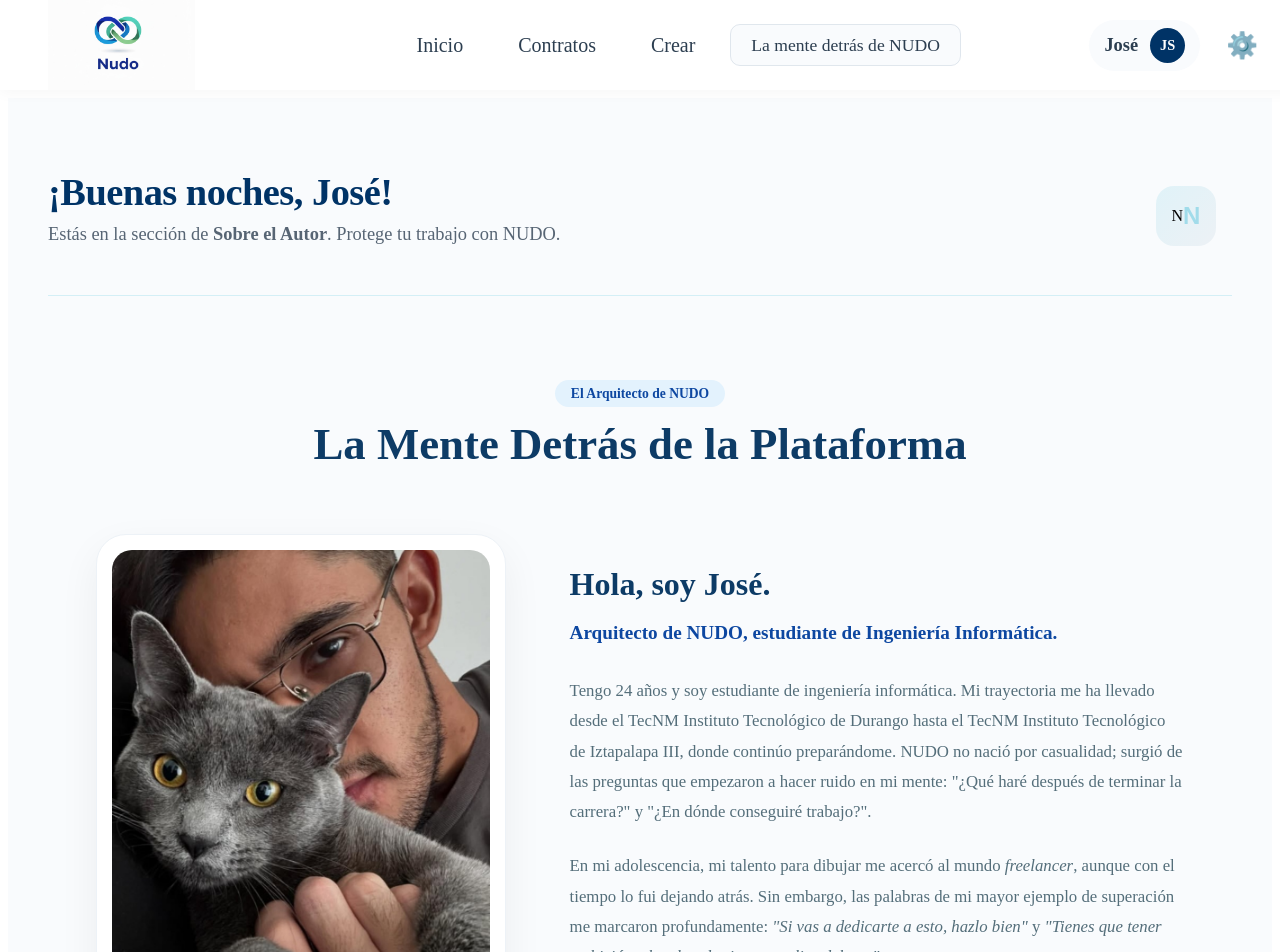
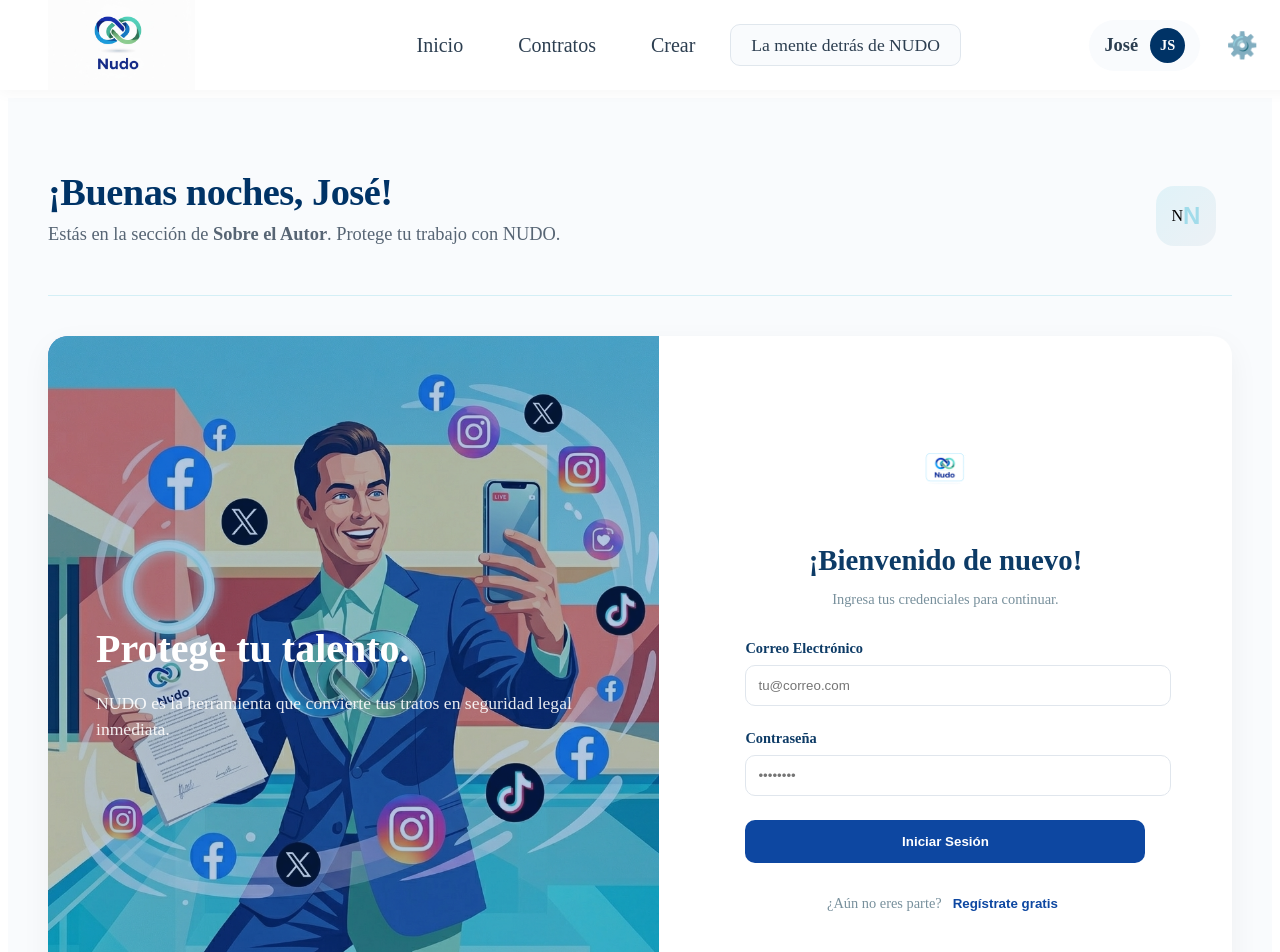
Before and after one commit to ssjoseduardo2002/nudo, an Angular app: page / in a window 1280 px wide. Shown: the top 952 px of the page. Built offline with nearby package versions, Linux system fonts and the light colour scheme.

Commit message:
componente acceso

```diff
--- a/src/app/app.html
+++ b/src/app/app.html
@@ -11,7 +11,7 @@
 
     <section class="vista-activa">
 
-      <app-la-mente-detras-de-nudo></app-la-mente-detras-de-nudo>
+      <app-acceso></app-acceso>
 
       <router-outlet></router-outlet>
     </section>
--- a/src/app/app.ts
+++ b/src/app/app.ts
@@ -10,6 +10,7 @@
 // 2. IMPORTACIÓN DE LAS VISTAS
 import { Inicio } from './componentes_de_vistas/inicio/inicio';
 import { LaMenteDetrasDeNudo } from './componentes_de_vistas/la-mente-detras-de-nudo/la-mente-detras-de-nudo';
+import { Acceso } from "./componentes_de_vistas/acceso/acceso";
 
 @Component({
   selector: 'app-root',
@@ -22,7 +23,9 @@
     PieDePagina,
     Inicio,
     LaMenteDetrasDeNudo // REGISTRAMOS TU BIOGRAFÍA AQUÍ
-  ],
+    ,
+    Acceso
+],
   templateUrl: './app.html',
   styleUrl: './app.scss'
 })
--- a/src/app/componentes_de_vistas/acceso/acceso.html
+++ b/src/app/componentes_de_vistas/acceso/acceso.html
@@ -1 +1,47 @@
-<p>acceso works!</p>
+<div class="contenedor-acceso">
+  <div class="columna-visual">
+    <div class="overlay-texto">
+      <h2>Protege tu talento.</h2>
+      <p>NUDO es la herramienta que convierte tus tratos en seguridad legal inmediata.</p>
+    </div>
+    <img src="images/bloque_de_color2.png" alt="Ilustración NUDO" class="img-fondo">
+  </div>
+
+  <div class="columna-formulario">
+    <div class="tarjeta-login">
+      <header class="header-login">
+        <img src="images/logotipo.png" alt="Logo NUDO" class="mini-logo">
+        <h1>{{ esRegistro ? 'Crea tu cuenta' : '¡Bienvenido de nuevo!' }}</h1>
+        <p>{{ esRegistro ? 'Únete a la red de creativos protegidos.' : 'Ingresa tus credenciales para continuar.' }}</p>
+      </header>
+
+      <form (ngSubmit)="onSubmit()" class="formulario">
+        <div class="campo" *ngIf="esRegistro">
+          <label>Nombre Completo</label>
+          <input type="text" placeholder="Ej. Juan Pérez" required>
+        </div>
+
+        <div class="campo">
+          <label>Correo Electrónico</label>
+          <input type="email" placeholder="tu@correo.com" required>
+        </div>
+
+        <div class="campo">
+          <label>Contraseña</label>
+          <input type="password" placeholder="••••••••" required>
+        </div>
+
+        <button type="submit" class="btn-principal">
+          {{ esRegistro ? 'Registrarme' : 'Iniciar Sesión' }}
+        </button>
+      </form>
+
+      <footer class="footer-login">
+        <span>{{ esRegistro ? '¿Ya tienes cuenta?' : '¿Aún no eres parte?' }}</span>
+        <button (click)="alternarModo()" class="btn-enlace">
+          {{ esRegistro ? 'Inicia Sesión aquí' : 'Regístrate gratis' }}
+        </button>
+      </footer>
+    </div>
+  </div>
+</div>
--- a/src/app/componentes_de_vistas/acceso/acceso.scss
+++ b/src/app/componentes_de_vistas/acceso/acceso.scss
@@ -0,0 +1,101 @@
+.contenedor-acceso {
+  display: flex;
+  height: 85vh; // Ajustado para que quepa entre header y footer
+  background: white;
+  border-radius: 20px;
+  overflow: hidden;
+  box-shadow: 0 10px 30px rgba(0,0,0,0.05);
+
+  .columna-visual {
+    flex: 1.2;
+    position: relative;
+    background: #0d47a1; // Color base de NUDO
+    display: flex;
+    align-items: center;
+    justify-content: center;
+
+    .img-fondo {
+      width: 100%;
+      height: 100%;
+      object-fit: cover;
+      opacity: 0.7;
+    }
+
+    .overlay-texto {
+      position: absolute;
+      z-index: 2;
+      color: white;
+      padding: 3rem;
+      text-align: left;
+
+      h2 { font-size: 2.5rem; margin-bottom: 1rem; }
+      p { font-size: 1.1rem; opacity: 0.9; line-height: 1.5; }
+    }
+  }
+
+  .columna-formulario {
+    flex: 1;
+    display: flex;
+    align-items: center;
+    justify-content: center;
+    padding: 2rem;
+
+    .tarjeta-login {
+      width: 100%;
+      max-width: 400px;
+
+      .header-login {
+        text-align: center;
+        margin-bottom: 2rem;
+        .mini-logo { width: 60px; margin-bottom: 1rem; }
+        h1 { color: #0d3b66; font-size: 1.8rem; margin-bottom: 0.5rem; }
+        p { color: #78909c; font-size: 0.9rem; }
+      }
+
+      .formulario {
+        .campo {
+          margin-bottom: 1.5rem;
+          label { display: block; color: #0d3b66; font-weight: 600; margin-bottom: 0.5rem; font-size: 0.9rem; }
+          input {
+            width: 100%;
+            padding: 12px;
+            border: 1px solid #e0e6ed;
+            border-radius: 10px;
+            outline: none;
+            transition: border 0.3s;
+            &:focus { border-color: #0d47a1; }
+          }
+        }
+
+        .btn-principal {
+          width: 100%;
+          padding: 14px;
+          background: #0d47a1;
+          color: white;
+          border: none;
+          border-radius: 10px;
+          font-weight: bold;
+          cursor: pointer;
+          transition: background 0.3s;
+          &:hover { background: #0a357a; }
+        }
+      }
+
+      .footer-login {
+        margin-top: 2rem;
+        text-align: center;
+        font-size: 0.9rem;
+        color: #78909c;
+        .btn-enlace {
+          background: none;
+          border: none;
+          color: #0d47a1;
+          font-weight: bold;
+          cursor: pointer;
+          margin-left: 5px;
+          &:hover { text-decoration: underline; }
+        }
+      }
+    }
+  }
+}
--- a/src/app/componentes_de_vistas/acceso/acceso.ts
+++ b/src/app/componentes_de_vistas/acceso/acceso.ts
@@ -1,11 +1,23 @@
 import { Component } from '@angular/core';
+import { CommonModule } from '@angular/common';
+import { FormsModule } from '@angular/forms';
 
 @Component({
   selector: 'app-acceso',
-  imports: [],
+  standalone: true,
+  imports: [CommonModule, FormsModule],
   templateUrl: './acceso.html',
-  styleUrl: './acceso.scss',
+  styleUrl: './acceso.scss'
 })
 export class Acceso {
+  esRegistro: boolean = false;
 
+  alternarModo() {
+    this.esRegistro = !this.esRegistro;
+  }
+
+  onSubmit() {
+    console.log(this.esRegistro ? 'Registrando usuario...' : 'Iniciando sesión...');
+    // Aquí conectaremos luego con Firebase o tu Backend
+  }
 }
```
